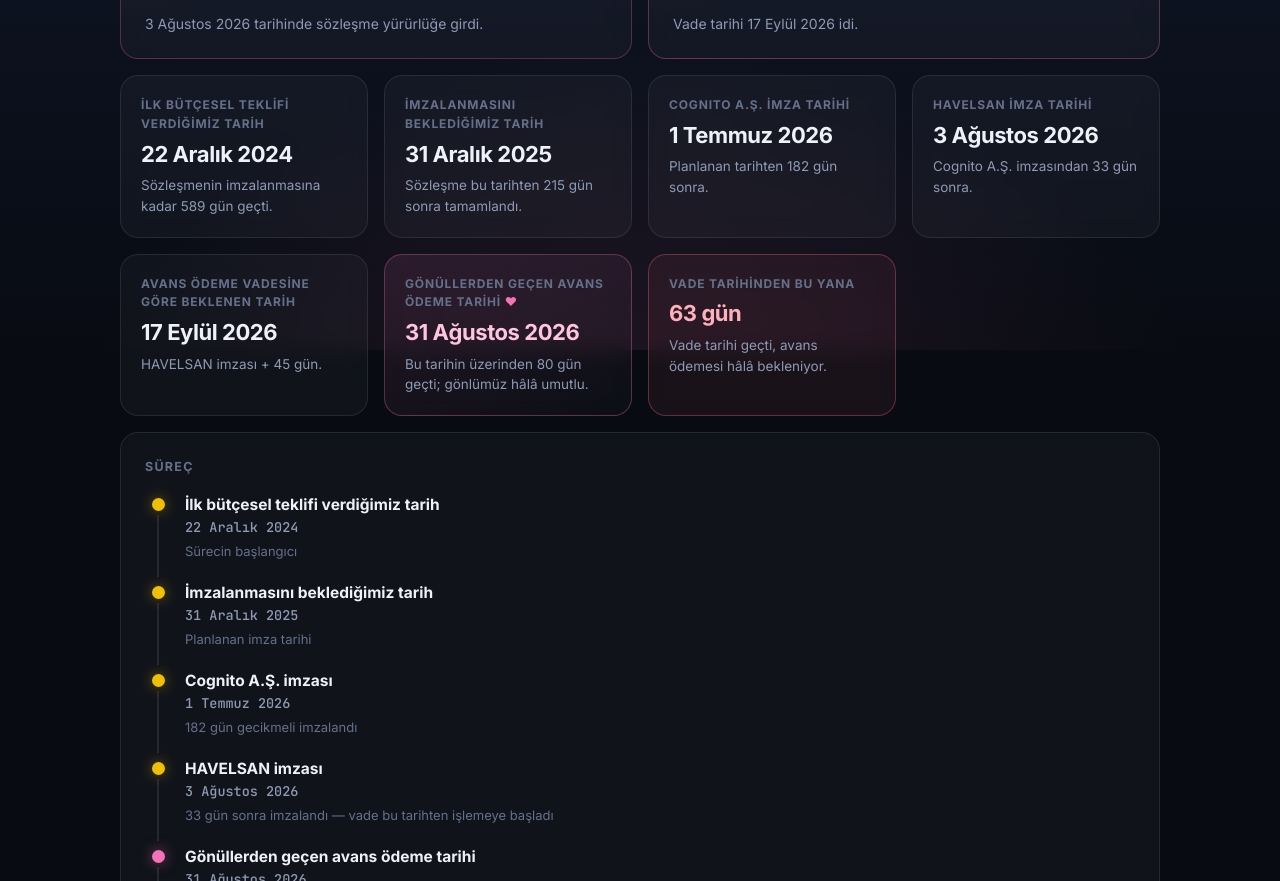
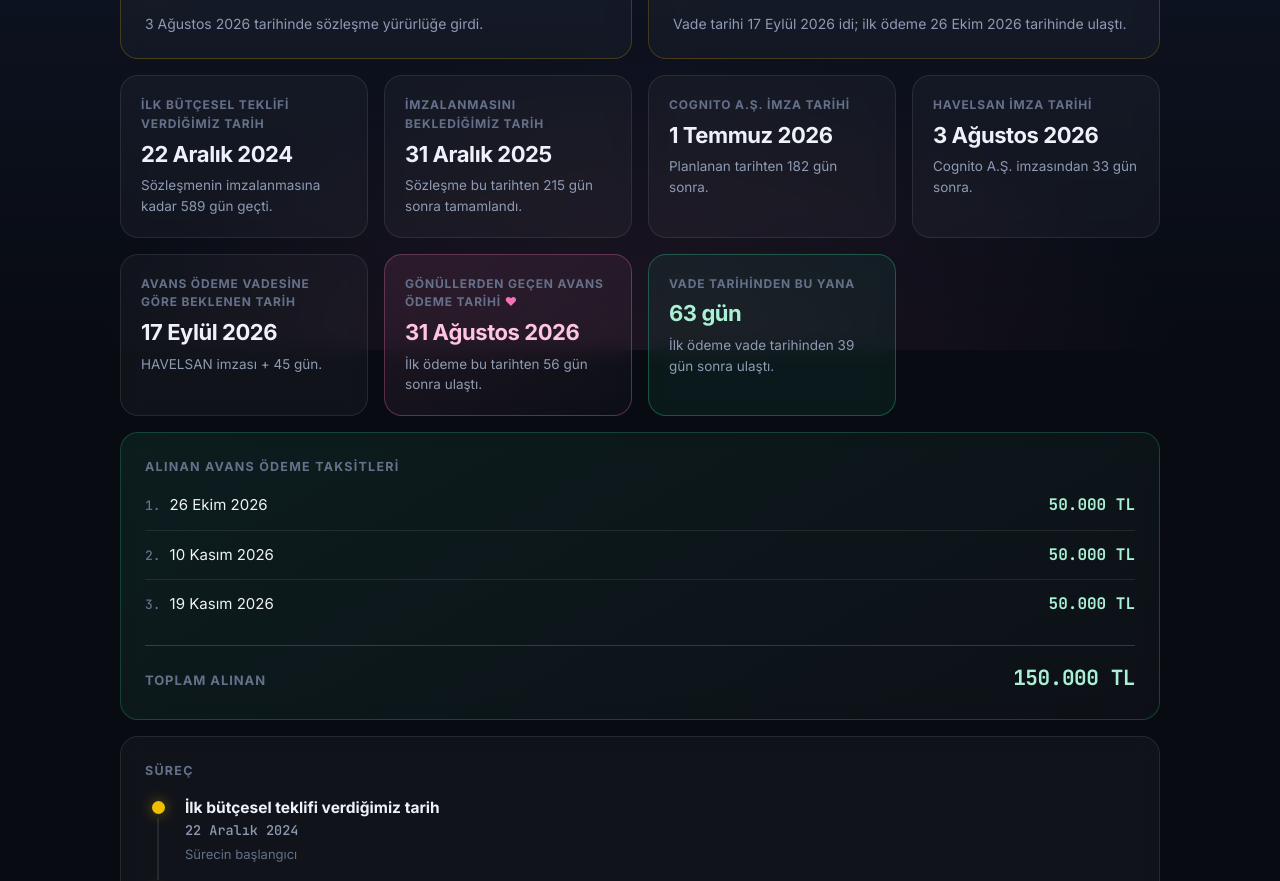
Before and after one commit to cognito-berkgultekin/odeme-panosu, a plain HTML site: page index.html in a window 1280 px wide. Shown: the part 450-1331 px from the top of the page. Drawn offline with Linux system fonts and the light colour scheme.

Commit message:
Support payments received in instalments
The page assumed a single payment. Add an odemeler list that renders
each instalment with its date and amount plus the total, lists them on
the timeline, and switches the status badge from waiting to received.
The gratitude meter stops eroding at the last payment date.

Co-Authored-By: Claude Opus 5 <noreply@anthropic.com>

```diff
--- a/app.js
+++ b/app.js
@@ -186,6 +186,10 @@
   function minnetOrani(simdi) {
     if (odendi) return 1;
 
+    // Ödeme ulaştıysa gösterge son ödeme gününden sonra erimeye devam etmez
+    var durak = gunSonu(sonOdeme);
+    if (durak && simdi > durak) simdi = durak;
+
     var vadeSon  = gunSonu(odemeVadesi);
     var gonulSon = gunSonu(gonul);
 
@@ -264,6 +268,16 @@
   var gonul        = tarihCoz(C.gonulTarihi);
   var odemeYapilma = tarihCoz(C.odemeYapilmaTarihi);
 
+  // Alınan ödemeler: tarihi geçerli olanlar, tarihe göre sıralı
+  var odemeler = (C.odemeler || [])
+    .map(function (o) { return { d: tarihCoz(o.tarih), tutar: +o.tutar }; })
+    .filter(function (o) { return o.d && !isNaN(o.tutar); })
+    .sort(function (x, y) { return x.d - y.d; });
+
+  var odemeToplam = odemeler.reduce(function (t, o) { return t + o.tutar; }, 0);
+  var ilkOdeme    = odemeler.length ? odemeler[0].d : null;
+  var sonOdeme    = odemeler.length ? odemeler[odemeler.length - 1].d : null;
+
   function kucukHarf(t) { return t.charAt(0).toLocaleLowerCase("tr-TR") + t.slice(1); }
   var O          = C.odemeAdi;            // "Ödeme" / "Avans ödeme"
   var O_IYE      = C.odemeAdiIyelik;      // "Ödeme" / "Avans ödemesi"
@@ -286,7 +300,7 @@
   var odendi = !!C.odendi;
   var imzaBekleniyor = !tamImza;
   var baslangic = tamImza || beklenenImza;
-  var bitis = odendi ? (odemeYapilma || new Date()) : null;
+  var bitis = odendi ? (sonOdeme || odemeYapilma || new Date()) : null;
 
   /* ---------- Statik içerik ---------- */
 
@@ -382,10 +396,28 @@
         $("gonulNot").textContent = "Bu tarihte gelirse Cognito’da bayram havası eser (" + fg + " gün kaldı).";
       } else if (fg === 0) {
         $("gonulNot").textContent = "İşte o gün bugün. Gönlümüz hazır.";
+      } else if (ilkOdeme) {
+        $("gonulNot").textContent = "İlk ödeme bu tarihten " + gunFarki(gonul, ilkOdeme) + " gün sonra ulaştı.";
       } else {
         $("gonulNot").textContent = "Bu tarihin üzerinden " + Math.abs(fg) + " gün geçti; gönlümüz hâlâ umutlu.";
       }
     }
+  }
+
+  function odemeleriYaz() {
+    if (!odemeler.length) return;
+
+    $("odemelerBaslik").textContent = "Alınan " + o_kucuk + " taksitleri";
+    $("odemeler").innerHTML = odemeler.map(function (o, i) {
+      return '<li class="pay">' +
+        '<span class="pay-date"><span class="pay-no">' + (i + 1) + '.</span>' + tarihYaz(o.d) + '</span>' +
+        '<span class="pay-amount">' + paraYaz(o.tutar, C.paraBirimi) + '</span>' +
+        '</li>';
+    }).join("");
+
+    $("odemelerToplam").innerHTML =
+      '<span>Toplam alınan</span><b>' + paraYaz(odemeToplam, C.paraBirimi) + '</b>';
+    $("odemelerKart").hidden = false;
   }
 
   function durumuYaz() {
@@ -404,9 +436,11 @@
       rozet.classList.add("is-good");
       lbl.textContent = O + " durumu";
       deger.textContent = "Tamamlandı";
-      not.textContent = odemeYapilma
+      not.textContent = odemeler.length
+        ? odemeler.length + " taksitte tamamlandı. Teşekkür ederiz."
+        : (odemeYapilma
             ? tarihYaz(odemeYapilma) + " tarihinde ödendi. Teşekkür ederiz."
-        : "Teşekkür ederiz.";
+            : "Teşekkür ederiz.");
       kart.classList.add("accent-good");
       return;
     }
@@ -430,7 +464,14 @@
       return;
     }
 
-    if (gecikme > 0) {
+    if (gecikme > 0 && odemeler.length) {
+      rozet.textContent = odemeler.length + " ödeme alındı · " + paraYaz(odemeToplam, C.paraBirimi);
+      rozet.classList.add("is-good");
+      lbl.textContent = "Vade tarihinden bu yana";
+      deger.textContent = gecikme + " gün";
+      not.textContent = "İlk ödeme vade tarihinden " + gunFarki(odemeVadesi, ilkOdeme) + " gün sonra ulaştı.";
+      kart.classList.add("accent-good");
+    } else if (gecikme > 0) {
       rozet.textContent = gecikme + " gündür " + oiye_kucuk + " bekleniyor";
       rozet.classList.add("is-bad");
       lbl.textContent = "Vade tarihinden bu yana";
@@ -519,12 +560,23 @@
         : (karsiImza ? C.karsiTarafAdi + " imzası + " + vadeGun + " gün" : "İmza sonrası hesaplanacak")
     });
 
+    if (odemeler.length) {
+      odemeler.forEach(function (o, i) {
+        satirlar.push({
+          baslik: (i + 1) + ". ödeme alındı",
+          tarih: o.d,
+          durum: "done",
+          not: paraYaz(o.tutar, C.paraBirimi)
+        });
+      });
+    } else {
       satirlar.push({
         baslik: odendi ? O_IYE + " alındı" : O_IYE,
         tarih: odendi ? odemeYapilma : null,
         durum: odendi ? "done" : (vadeDurum === "late" ? "late" : "now"),
         not: odendi ? "Teşekkür ederiz" : "Bekleniyor"
       });
+    }
 
     // Tarihe göre sırala (tarihi olmayanlar sona)
     satirlar.sort(function (a, b) {
@@ -654,8 +706,8 @@
     if (odendi) {
       $("geriSayimBaslik").textContent = O + " durumu";
       sayacYaz(0);
-      $("geriSayimAlt").textContent = odemeYapilma
-        ? tarihYaz(odemeYapilma) + " tarihinde " + oiye_kucuk + " alındı. Sayaç mutlu bir şekilde durdu."
+      $("geriSayimAlt").textContent = (odemeYapilma || sonOdeme)
+        ? tarihYaz(odemeYapilma || sonOdeme) + " tarihinde son ödeme alındı. Sayaç mutlu bir şekilde durdu."
         : O_IYE + " alındı. Sayaç mutlu bir şekilde durdu.";
     } else if (!hedef) {
       $("geriSayimBaslik").textContent = O + " vadesine kalan süre";
@@ -668,8 +720,10 @@
     } else {
       $("geriSayimBaslik").textContent = O + " vadesinin üzerinden geçen süre";
       sayacYaz(simdi - hedef);
-      $("geriSayimKart").classList.add("is-late");
-      $("geriSayimAlt").textContent = "Vade tarihi " + tarihYaz(odemeVadesi) + " idi.";
+      if (!odemeler.length) $("geriSayimKart").classList.add("is-late");
+      $("geriSayimAlt").textContent = ilkOdeme
+        ? "Vade tarihi " + tarihYaz(odemeVadesi) + " idi; ilk ödeme " + tarihYaz(ilkOdeme) + " tarihinde ulaştı."
+        : "Vade tarihi " + tarihYaz(odemeVadesi) + " idi.";
     }
 
     /* --- Sevgi & minnet --- */
@@ -681,7 +735,12 @@
           ad: "Sonsuz teşekkür",
           mesaj: "Ödeme tamamlandı, gösterge tavana vurdu. Bu süreci hızlandıran herkese Cognito ekibi olarak içten teşekkürlerimizi sunuyoruz."
         }
-      : seviyeBul(oran);
+      : (odemeler.length
+          ? {
+              ad: "Erime durdu",
+              mesaj: odemeler.length + " ödeme ulaştığı için gösterge daha fazla erimiyor. Süreci hareket ettiren herkese teşekkür ederiz."
+            }
+          : seviyeBul(oran));
 
     $("minnetSeviye").textContent = sev.ad;
     $("minnetMesaj").textContent  = sev.mesaj;
@@ -698,6 +757,7 @@
   /* ---------- Başlat ---------- */
 
   metniYaz();
+  odemeleriYaz();
   durumuYaz();
   zamanCizelgesi();
   dunyadaNeOldu();
--- a/config.js
+++ b/config.js
@@ -15,7 +15,7 @@ const PROJELER = {
     // --- Kimlik ---
     proje:        "AYGÖS Projesi",
     musteri:      "HAVELSAN",
-    aciklama:     "Sözleşme karşılıklı imzalandı. Avans ödeme vadesi işliyor.",
+    aciklama:     "Sözleşme karşılıklı imzalandı. Avans ödemesi taksitler hâlinde alınıyor.",
 
     // --- Ödemenin adı (başka projede "Ödeme" / "Hakediş ödemesi" olabilir) ---
     odemeAdi:        "Avans ödeme",     // "... vadesine kalan süre" gibi yerlerde
@@ -38,8 +38,15 @@ const PROJELER = {
     tutar:        null,          // Örn: 750000  (göstermek istemiyorsanız null)
     paraBirimi:   "TL",
 
-    odendi:             false,   // Ödeme geldiyse true yapın
-    odemeYapilmaTarihi: null,    // Örn: "2026-09-10"
+    odendi:             false,   // Ödemenin tamamı geldiyse true yapın
+    odemeYapilmaTarihi: null,    // Tek seferlik ödeme tarihi (taksitliyse boş bırakın)
+
+    // --- Alınan ödemeler (taksitli ödeme için) ---
+    odemeler: [
+      { tarih: "2026-10-26", tutar: 50000 },
+      { tarih: "2026-11-10", tutar: 50000 },
+      { tarih: "2026-11-19", tutar: 50000 }
+    ],
 
     // --- Sevgi & Minnet (gösterge tam dolu başlar, gecikme oldukça erir) ---
     minnetMaks:     1000000,   // Tam kapasite minnet miktarı
--- a/index.html
+++ b/index.html
@@ -13,7 +13,7 @@
 <link rel="preconnect" href="https://fonts.googleapis.com">
 <link rel="preconnect" href="https://fonts.gstatic.com" crossorigin>
 <link href="https://fonts.googleapis.com/css2?family=Inter:wght@400;500;600;700;800&family=JetBrains+Mono:wght@500;700&display=swap" rel="stylesheet">
-<link rel="stylesheet" href="styles.css?v=2">
+<link rel="stylesheet" href="styles.css?v=3">
 </head>
 <body>
 
@@ -106,6 +106,13 @@
     </div>
   </section>
 
+  <!-- ALINAN ÖDEMELER -->
+  <section class="card pay-card" id="odemelerKart" hidden>
+    <div class="card-label" id="odemelerBaslik">Alınan ödemeler</div>
+    <ul class="pays" id="odemeler"></ul>
+    <div class="pay-total" id="odemelerToplam">—</div>
+  </section>
+
   <!-- ZAMAN ÇİZELGESİ -->
   <section class="card timeline-card">
     <div class="card-label">Süreç</div>
--- a/styles.css
+++ b/styles.css
@@ -206,6 +206,33 @@ body{
 .tl-date{font-size:13.5px;color:var(--muted);font-family:var(--mono)}
 .tl-note{font-size:13px;color:var(--dim);margin-top:3px}
 
+/* ---------- Alinan odemeler ---------- */
+.pay-card{
+  background:linear-gradient(150deg,rgba(52,211,153,.09),rgba(255,255,255,.025));
+  border-color:rgba(52,211,153,.24);
+}
+.pays{list-style:none;margin:0;padding:0;display:flex;flex-direction:column}
+.pay{
+  display:flex;align-items:baseline;justify-content:space-between;gap:16px;
+  padding:12px 0;border-top:1px solid var(--line);
+}
+.pay:first-child{border-top:0;padding-top:0}
+.pay-date{font-size:15px}
+.pay-no{color:var(--dim);font-size:13px;margin-right:9px;font-family:var(--mono)}
+.pay-amount{
+  font-family:var(--mono);font-weight:700;font-size:16px;
+  color:#a9f0d4;white-space:nowrap;font-variant-numeric:tabular-nums;
+}
+.pay-total{
+  display:flex;align-items:baseline;justify-content:space-between;gap:16px;
+  margin-top:16px;padding-top:16px;border-top:1px solid var(--line-2);
+  font-size:13px;font-weight:700;letter-spacing:.07em;text-transform:uppercase;color:var(--dim);
+}
+.pay-total b{
+  font-family:var(--mono);font-size:21px;letter-spacing:-.02em;color:#a9f0d4;
+  text-transform:none;font-variant-numeric:tabular-nums;
+}
+
 /* ---------- Dunyada neler oldu ---------- */
 .world-card{
   background:linear-gradient(150deg,rgba(217,154,20,.07),rgba(255,255,255,.025));
```
Also changed, not shown: 1 other file. Lines whose indentation alone changed are shown as unchanged.
